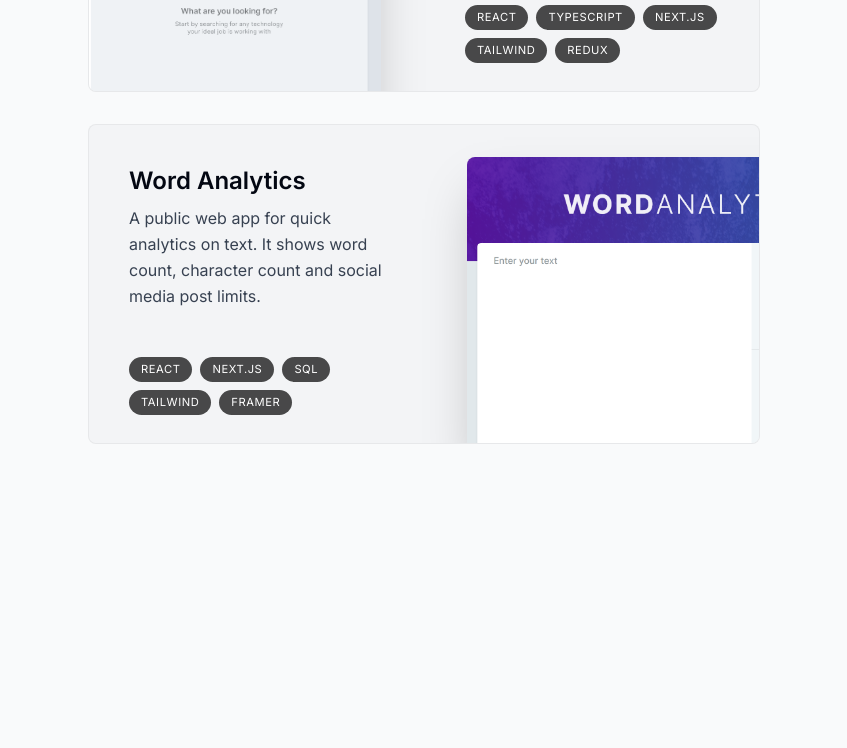
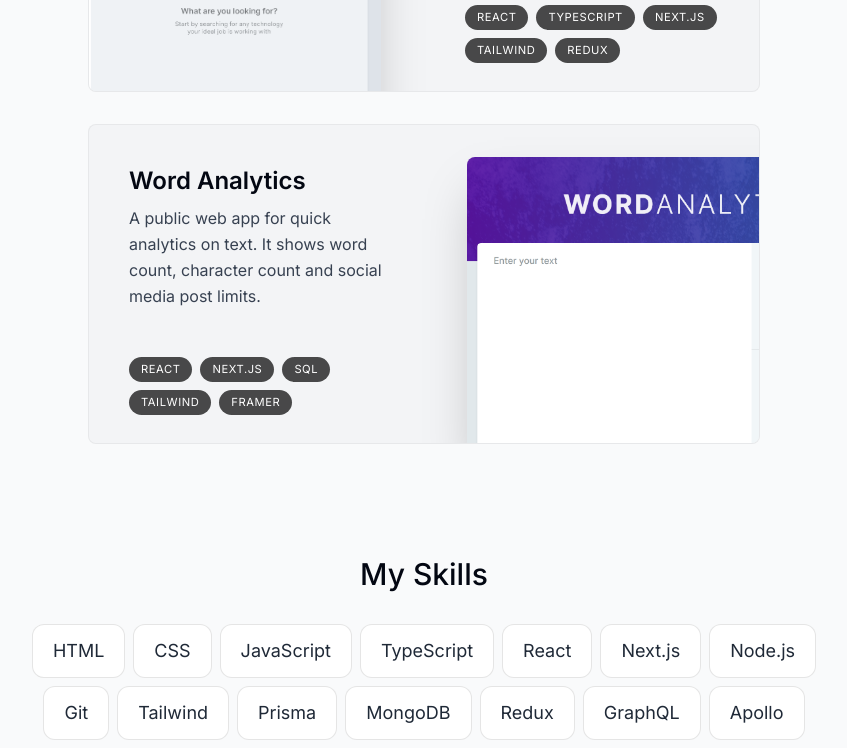
Before and after one commit to Quanghng/Portfolio, a Next.js app: page / in a window 1280 px wide. Shown: the part 2000-2748 px from the top of the page, without its empty margins (216-1063 px from the left). Built offline with nearby package versions, Linux system fonts and the light colour scheme.

Commit message:
Added skills section

```diff
--- a/app/page.tsx
+++ b/app/page.tsx
@@ -2,6 +2,7 @@
 import Intro from "@/components/intro";
 import Projects from "@/components/projects";
 import SectionDivider from "@/components/section-divier";
+import Skills from "@/components/skills";
 
 export default function Home() {
   return <main className="flex flex-col items-center px-4">
@@ -9,5 +10,6 @@
     <SectionDivider />
     <About />
     <Projects />
+    <Skills />
   </main>;
 }
--- a/components/projects.tsx
+++ b/components/projects.tsx
@@ -10,7 +10,7 @@
   const { ref } = useSectionView('Projects', 0.5);
 
   return (
-    <section ref={ref} id="projects" className='scroll-mt-28'>
+    <section ref={ref} id="projects" className='scroll-mt-28 mb-28'>
       <SectionHeading>My projects</SectionHeading>
       <div>
         {
--- /dev/null
+++ b/components/skills.tsx
@@ -0,0 +1,47 @@
+"use client"
+
+import React from 'react'
+import SectionHeading from './section-heading'
+import { skillsData } from '@/lib/data'
+import { useSectionView } from '@/lib/hooks';
+import { motion } from 'framer-motion'
+
+const fadeInAnimationVariants = {
+  initial: {
+    opacity: 0,
+    y: 100,
+  },
+  animate: (index: number) => ({
+    opacity: 1,
+    y: 0,
+    transition: {
+      delay: 0.05 * index,
+    },
+  }),
+}
+
+export default function Skills() {
+  const { ref } = useSectionView('Skills');
+
+  return (
+    <section ref={ref} id='skills' className='mb-2 max-w-[53rem] scroll-mt-28 text-center sm:mb-40'>
+      <SectionHeading>My skills</SectionHeading>
+      <ul className='flex flex-wrap justify-center gap-2 text-lg text-gray-800'>
+        {
+          skillsData.map((skill, index) => (
+            <motion.li className='bg-white border border-black/[0.1] rounded-xl px-5 py-3'
+            key={index}
+            variants={fadeInAnimationVariants}
+            initial='initial'
+            whileInView='animate'
+            viewport={{
+              once: true,
+            }}
+            custom={index}
+            >{skill}</motion.li>
+          ))
+        }
+      </ul>
+    </section>
+  )
+}
```
